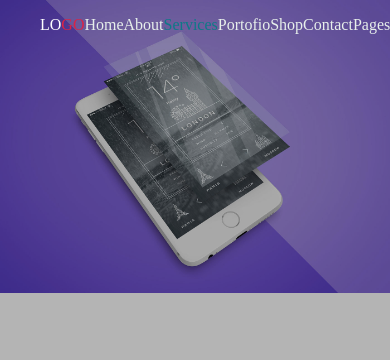
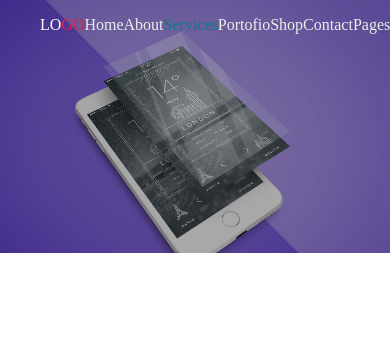
Before and after one commit to eseba203010/itog, a plain HTML site: page index.html in a window 390 px wide. Shown: the top 360 px of the page. Drawn offline with Linux system fonts and the light colour scheme.

Commit message:
Add files via upload

```diff
--- a/style.css
+++ b/style.css
@@ -231,4 +231,43 @@ header{
         justify-content: space-evenly;
         align-items: center;
     }
+
 }
+ @media(max-width:1221px){
+        header{
+            height: 30vh;
+            background-color: #0000004b;
+        }
+        .header{
+            background-color: #0000004b;
+            height: 30vh;
+        }
+        .card2{
+            margin-right: 100px;
+        }
+    }
+ @media(max-width:1171px){
+        .header{
+            background-color: #0000004b;
+            height: 30vh;
+        }
+ }
+  @media(max-width:1081px){
+        .card2{
+            margin-left: 100px;
+        }
+
+  }
+@media(max-width:1441px){
+            header{
+            height: 30vh;
+            background-color: #0000004b;
+        }
+        .header{
+            background-color: #0000004b;
+            height: 30vh;
+        }
+        .card2{
+            margin-left: 200px;
+        }
+}
```
